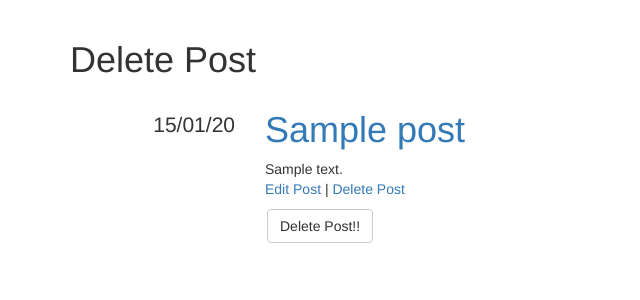
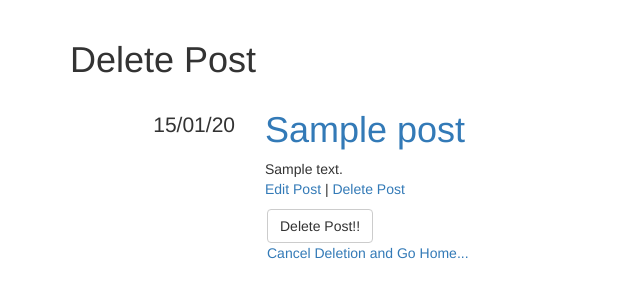
Before and after one commit to annanymouse/blog, a Flask app: page /post/1/delete in a window 1280 px wide. Shown: the part 51-351 px from the top of the page, without its empty margins (0-640 px from the left). Run offline with Flask 2, Linux system fonts and the light colour scheme; tables that the repository leaves empty hold one stand-in row (values such as "Sample post"); some libraries are stand-ins or nearby versions.

Commit message:
Adding option to cancel deletion and go home...

```diff
--- a/blog/templates/delete_post.html
+++ b/blog/templates/delete_post.html
@@ -12,6 +12,7 @@
 <form role="form" method="POST">
     <button type="submit" class="btn btn-default">Delete Post!!</button>
 </form>
+    <p><a href="{{ url_for('posts') }}">Cancel Deletion and Go Home...</a></p>
 </div>
 
 {% endblock %}
```
